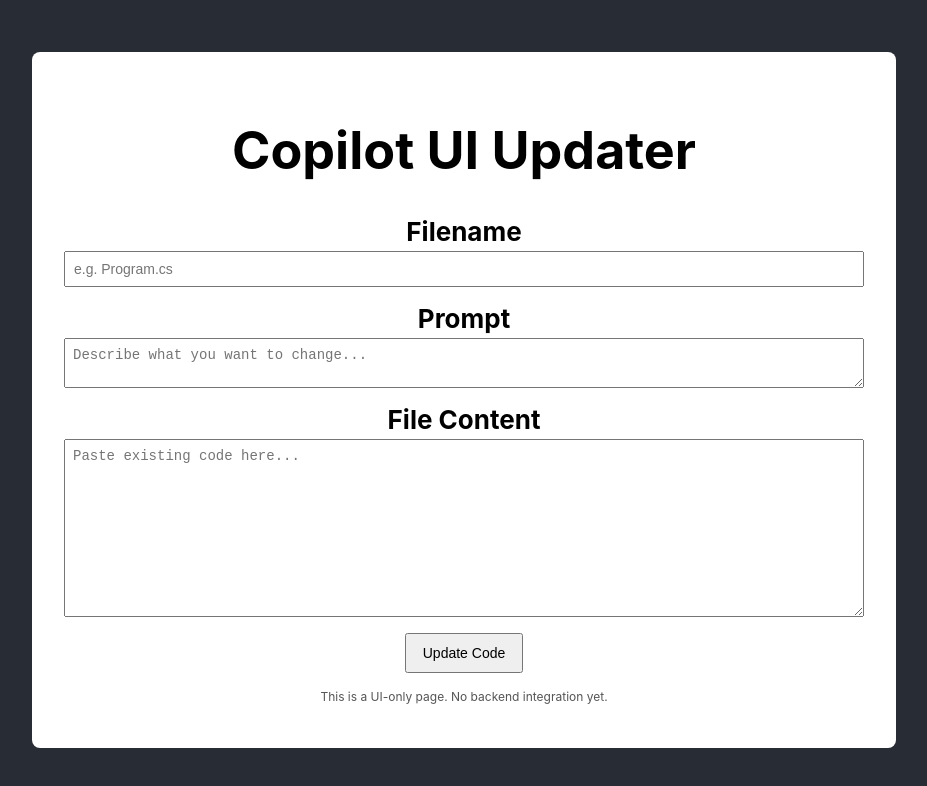
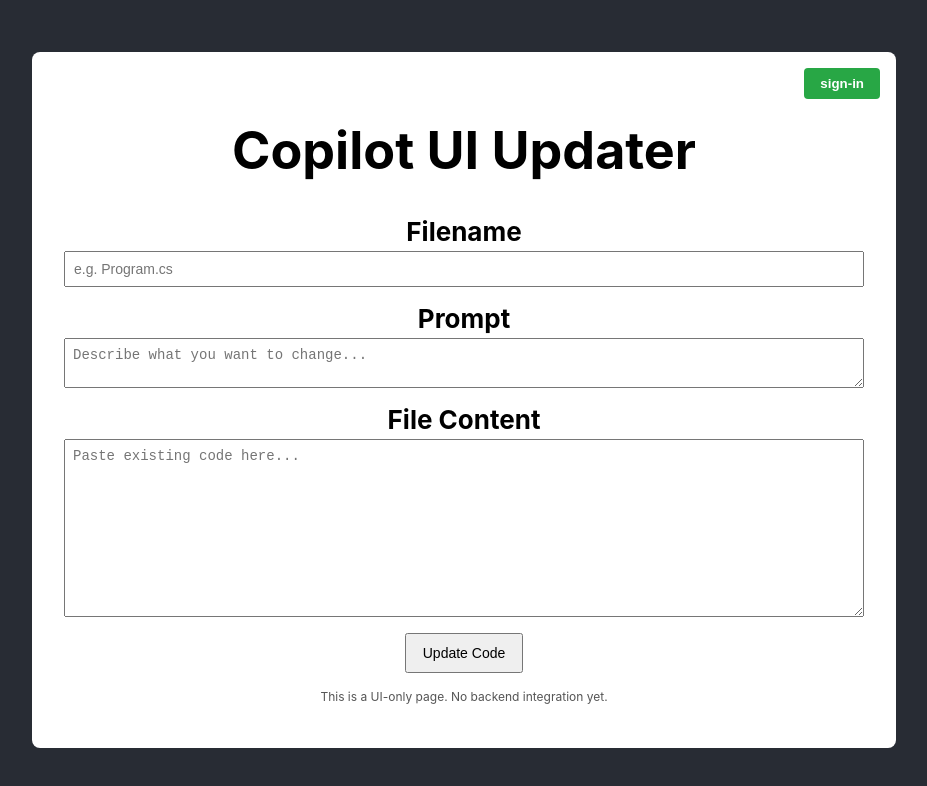
Before and after one commit to SwaadiRaja/UITester, a React (Create React App) app: page / in a window 1280 px wide. Shown: the top 786 px of the page, without its empty margins (176-1103 px from the left). Built offline with nearby package versions, Linux system fonts and the light colour scheme; the HTML template or start-up script is replaced by a standard one.

Commit message:
AI: UI update for src/UImodifier.js

```diff
--- a/src/UImodifier.js
+++ b/src/UImodifier.js
@@ -8,6 +8,7 @@ function UImodifier() {
 
   return (
     <div className="ui-container">
+      <button className="sign-in-btn">sign-in</button>
       <h1>Copilot UI Updater</h1>
 
       <div className="field">
```
